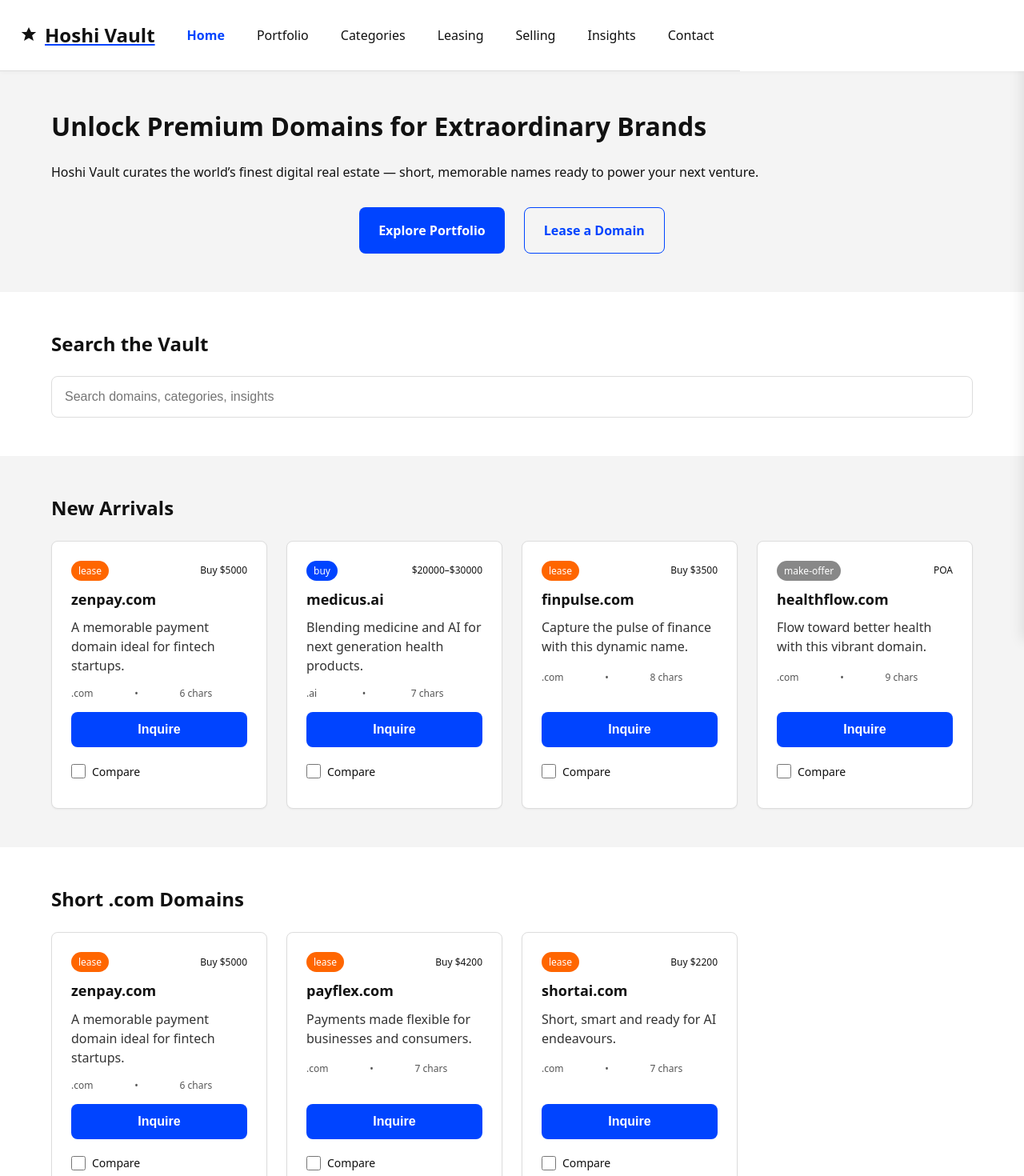
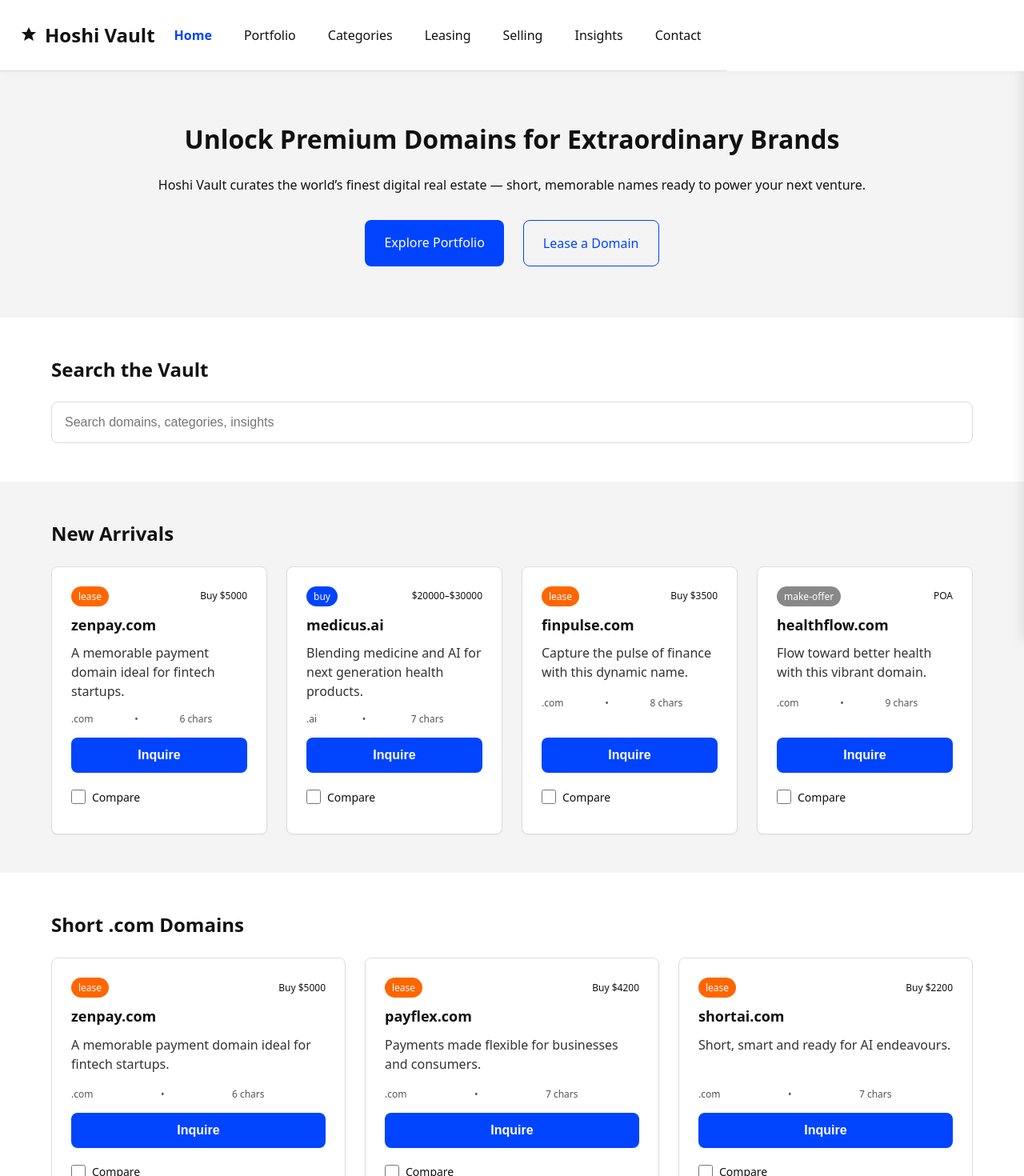
Before and after one commit to Hoshi-Cyber/hvault, a Next.js app: page / in a window 1280 px wide. Shown: the top 1470 px of the page at 80% size. Built offline with nearby package versions, Linux system fonts and the light colour scheme.

Commit message:
fix: update header, logo, and homepage layout

```diff
--- a/components/Header.js
+++ b/components/Header.js
@@ -33,32 +33,24 @@ export default function Header() {
     <header className="site-header">
       <nav aria-label="Main navigation" className="nav">
         <div
-          className="container"
-          style={{
-            display: 'flex',
-            alignItems: 'center',
-            gap: 'var(--space-2)',
-            minHeight: 'var(--site-header-h)',
-          }}
+          className="container nav-row"
+          style={{ display: 'flex', alignItems: 'center', gap: 'var(--space-2)' }}
         >
-          {/* Brand (always at left; link to home) */}
-          <Link href="/" aria-label="Hoshi Vault home" style={{ display: 'inline-flex', alignItems: 'center' }}>
-            <Logo size={24} />
-          </Link>
+          {/* Brand (always left) */}
+          <Logo size={24} />
 
-          {/* Spacer pushes nav to the right on desktop */}
-          <div style={{ flex: 1 }} />
-
-          {/* Desktop links (hidden on mobile via CSS) */}
-          <ul id="primary-menu" className={`nav-links ${open ? 'open' : ''}`}>
+          {/* Desktop links (auto-push to the right) */}
+          <ul
+            id="primary-menu"
+            className={`nav-links ${open ? 'open' : ''}`}
+            style={{ marginLeft: 'auto' }}
+          >
             {navItems.map(({ href, label }) => {
               const isActive = router.pathname === href;
               return (
                 <li key={href}>
                   <Link
                     href={href}
-                    onClick={() => setOpen(false)}
-                    aria-current={isActive ? 'page' : undefined}
                     className={isActive ? 'active' : ''}
                     style={{
                       color: isActive
@@ -75,18 +67,14 @@ export default function Header() {
             })}
           </ul>
 
-          {/* Hamburger (visible on mobile only; aligned far right) */}
+          {/* Hamburger (auto-push to far right on mobile) */}
           <button
             className="hamburger"
             aria-label="Toggle menu"
             aria-controls="primary-menu"
             aria-expanded={open}
             onClick={() => setOpen((v) => !v)}
-            /** ensure it sits flush right and has comfy hit area */
-            style={{
-              marginLeft: 'auto',
-              padding: '6px', // extra tap target
-            }}
+            style={{ marginLeft: 'auto' }}
           >
             <span></span>
             <span></span>
--- a/components/Logo.js
+++ b/components/Logo.js
@@ -1,30 +1,34 @@
 // components/Logo.js
 import Link from 'next/link';
 
-export default function Logo({ size = 'clamp(20px, 4vw, 28px)' }) {
+export default function Logo({ size = 24 }) {
+  const iconSize = typeof size === 'number' ? `${size}px` : size;
+
   return (
     <Link
       href="/"
-      aria-label="Hoshi Vault Home"
-      style={{ display: 'flex', alignItems: 'center', gap: '8px', textDecoration: 'none' }}
+      className="brand"
+      aria-label="Hoshi Vault home"
+      style={{
+        display: 'inline-flex',
+        alignItems: 'center',
+        gap: '8px',
+        textDecoration: 'none',
+        color: 'inherit',
+      }}
     >
       {/* Icon */}
       <img
         src="/hoshi-mark.svg"
         alt=""
         aria-hidden="true"
-        style={{
-          width: size,
-          height: size,
-          flexShrink: 0,
-        }}
+        style={{ width: iconSize, height: iconSize, flexShrink: 0 }}
       />
       {/* Wordmark */}
       <span
         style={{
           fontWeight: 700,
-          fontSize: size,
-          color: 'var(--color-text-primary)',
+          fontSize: iconSize,
           lineHeight: 1,
           whiteSpace: 'nowrap',
         }}
--- a/pages/index.js
+++ b/pages/index.js
@@ -4,19 +4,14 @@ import GlobalSearch from '../components/GlobalSearch';
 import DomainCard from '../components/DomainCard';
 import domains from '../data/domains.json';
 import categories from '../data/categories.json';
-import styles from '../styles/Home.module.css';
 
 export default function Home() {
-  // Derive curated rows
   const newArrivals = domains.slice(0, 4);
   const shortCom = domains.filter((d) => d.tld === '.com' && d.length <= 7).slice(0, 4);
-
-  // Category spotlights: pick first domain in each category
   const categorySpotlights = categories.slice(0, 3).map((cat) => {
     const domain = domains.find((d) => d.categories.includes(cat.slug));
     return { category: cat, domain };
   });
-
   const geoPicks = domains.filter((d) => d.categories.includes('geo')).slice(0, 4);
 
   return (
@@ -35,39 +30,63 @@ export default function Home() {
         />
       </Head>
 
-      {/* Hero */}
-      <section className={`${styles.section} ${styles.sectionAlt}`}>
+      <section style={{ padding: 'var(--space-6) 0', background: 'var(--color-neutral)', textAlign: 'center' }}>
         <div className="container">
-          <h1 className={styles.heroTitle}>Unlock Premium Domains for Extraordinary Brands</h1>
-          <p className={styles.heroLead}>
-            Hoshi Vault curates the world’s finest digital real estate — short, memorable names
-            ready to power your next venture.
+          <h1 style={{ marginBottom: 'var(--space-3)' }}>
+            Unlock Premium Domains for Extraordinary Brands
+          </h1>
+          <p style={{ marginBottom: 'var(--space-4)' }}>
+            Hoshi Vault curates the world’s finest digital real estate — short, memorable names ready
+            to power your next venture.
           </p>
-
-          <div className={styles.ctaRow} role="group" aria-label="Primary actions">
-            <Link href="/portfolio" className={`${styles.cta} ${styles.ctaPrimary}`}>
+          <div style={{ display: 'flex', justifyContent: 'center', gap: 'var(--space-3)', flexWrap: 'wrap' }}>
+            <Link
+              href="/portfolio"
+              className="btn btn-primary"
+              style={{
+                background: 'var(--color-accent-primary)',
+                color: '#fff',
+                padding: 'var(--space-2) var(--space-3)',
+                borderRadius: 'var(--radius)',
+                textDecoration: 'none'
+              }}
+            >
               Explore Portfolio
             </Link>
-            <Link href="/leasing" className={`${styles.cta} ${styles.ctaGhost}`}>
+            <Link
+              href="/leasing"
+              className="btn btn-outline"
+              style={{
+                border: '1px solid var(--color-accent-primary)',
+                color: 'var(--color-accent-primary)',
+                padding: 'var(--space-2) var(--space-3)',
+                borderRadius: 'var(--radius)',
+                textDecoration: 'none'
+              }}
+            >
               Lease a Domain
             </Link>
           </div>
         </div>
       </section>
 
-      {/* Search */}
-      <section className={styles.section}>
+      <section style={{ padding: 'var(--space-5) 0' }}>
         <div className="container">
-          <h2 className={styles.h2}>Search the Vault</h2>
+          <h2 style={{ marginBottom: 'var(--space-3)' }}>Search the Vault</h2>
           <GlobalSearch />
         </div>
       </section>
 
-      {/* New Arrivals */}
-      <section className={`${styles.section} ${styles.sectionAlt}`}>
+      <section style={{ padding: 'var(--space-5) 0', background: 'var(--color-neutral)' }}>
         <div className="container">
-          <h2 className={styles.h2}>New Arrivals</h2>
-          <div className="grid-cards">
+          <h2 style={{ marginBottom: 'var(--space-3)' }}>New Arrivals</h2>
+          <div
+            style={{
+              display: 'grid',
+              gridTemplateColumns: 'repeat(auto-fit, minmax(250px, 1fr))',
+              gap: 'var(--space-3)'
+            }}
+          >
             {newArrivals.map((domain) => (
               <DomainCard key={domain.slug} domain={domain} />
             ))}
@@ -75,11 +94,16 @@ export default function Home() {
         </div>
       </section>
 
-      {/* Short .com */}
-      <section className={styles.section}>
+      <section style={{ padding: 'var(--space-5) 0' }}>
         <div className="container">
-          <h2 className={styles.h2}>Short .com Domains</h2>
-          <div className="grid-cards">
+          <h2 style={{ marginBottom: 'var(--space-3)' }}>Short .com Domains</h2>
+          <div
+            style={{
+              display: 'grid',
+              gridTemplateColumns: 'repeat(auto-fit, minmax(250px, 1fr))',
+              gap: 'var(--space-3)'
+            }}
+          >
             {shortCom.map((domain) => (
               <DomainCard key={domain.slug} domain={domain} />
             ))}
@@ -87,14 +111,19 @@ export default function Home() {
         </div>
       </section>
 
-      {/* Category Spotlights */}
-      <section className={`${styles.section} ${styles.sectionAlt}`}>
+      <section style={{ padding: 'var(--space-5) 0', background: 'var(--color-neutral)' }}>
         <div className="container">
-          <h2 className={styles.h2}>Category Spotlights</h2>
-          <div className="grid-cards">
+          <h2 style={{ marginBottom: 'var(--space-3)' }}>Category Spotlights</h2>
+          <div
+            style={{
+              display: 'grid',
+              gridTemplateColumns: 'repeat(auto-fit, minmax(250px, 1fr))',
+              gap: 'var(--space-3)'
+            }}
+          >
             {categorySpotlights.map(({ category, domain }) => (
-              <div key={category.slug}>
-                <h3 className={styles.h3}>{category.name}</h3>
+              <div key={category.slug} style={{ display: 'flex', flexDirection: 'column' }}>
+                <h3 style={{ marginBottom: 'var(--space-2)' }}>{category.name}</h3>
                 {domain ? <DomainCard domain={domain} /> : <p>No domains in this category yet.</p>}
               </div>
             ))}
@@ -102,11 +131,16 @@ export default function Home() {
         </div>
       </section>
 
-      {/* Geo Picks */}
-      <section className={styles.section}>
+      <section style={{ padding: 'var(--space-5) 0' }}>
         <div className="container">
-          <h2 className={styles.h2}>Geo Picks</h2>
-          <div className="grid-cards">
+          <h2 style={{ marginBottom: 'var(--space-3)' }}>Geo Picks</h2>
+          <div
+            style={{
+              display: 'grid',
+              gridTemplateColumns: 'repeat(auto-fit, minmax(250px, 1fr))',
+              gap: 'var(--space-3)'
+            }}
+          >
             {geoPicks.map((domain) => (
               <DomainCard key={domain.slug} domain={domain} />
             ))}
@@ -114,37 +148,63 @@ export default function Home() {
         </div>
       </section>
 
-      {/* Shortlist form */}
-      <section className={`${styles.section} ${styles.sectionAlt}`}>
+      <section style={{ padding: 'var(--space-5) 0', background: 'var(--color-neutral)' }}>
         <div className="container" style={{ textAlign: 'center' }}>
-          <h2 className={styles.h2}>60+ Premium Names Ready for Deployment</h2>
-          <p className={styles.leadTight}>
+          <h2 style={{ marginBottom: 'var(--space-3)' }}>60+ Premium Names Ready for Deployment</h2>
+          <p style={{ marginBottom: 'var(--space-3)' }}>
             Selected Deployments: Healthcare, Fintech, AI, Geo markets and more.
           </p>
-
           <form
             onSubmit={(e) => {
               e.preventDefault();
               alert('Shortlist request submitted');
             }}
-            className={styles.form}
-            noValidate
+            style={{
+              display: 'grid',
+              gap: 'var(--space-3)',
+              maxWidth: '600px',
+              margin: '0 auto'
+            }}
           >
-            <h3 className={styles.h3}>Request a Domain Shortlist</h3>
-
+            <h3>Request a Domain Shortlist</h3>
             <label>
               <span className="sr-only">Name</span>
-              <input type="text" name="name" placeholder="Your Name" required className={styles.input} />
+              <input
+                type="text"
+                name="name"
+                placeholder="Your Name"
+                required
+                style={{
+                  padding: 'var(--space-2)',
+                  border: `1px solid var(--color-border)`,
+                  borderRadius: 'var(--radius)'
+                }}
+              />
             </label>
-
             <label>
               <span className="sr-only">Email</span>
-              <input type="email" name="email" placeholder="Email Address" required className={styles.input} />
+              <input
+                type="email"
+                name="email"
+                placeholder="Email Address"
+                required
+                style={{
+                  padding: 'var(--space-2)',
+                  border: `1px solid var(--color-border)`,
+                  borderRadius: 'var(--radius)'
+                }}
+              />
             </label>
-
             <label>
               <span className="sr-only">Preferred category</span>
-              <select name="category" className={styles.input}>
+              <select
+                name="category"
+                style={{
+                  padding: 'var(--space-2)',
+                  border: `1px solid var(--color-border)`,
+                  borderRadius: 'var(--radius)'
+                }}
+              >
                 <option value="">Preferred Category</option>
                 {categories.map((cat) => (
                   <option key={cat.slug} value={cat.slug}>
@@ -153,25 +213,32 @@ export default function Home() {
                 ))}
               </select>
             </label>
-
-            <button type="submit" className={`${styles.cta} ${styles.ctaPrimary}`}>
+            <button
+              type="submit"
+              style={{
+                background: 'var(--color-accent-primary)',
+                color: '#fff',
+                padding: 'var(--space-2)',
+                borderRadius: 'var(--radius)',
+                border: 'none'
+              }}
+            >
               Submit
             </button>
           </form>
         </div>
       </section>
 
-      {/* About */}
-      <section className={styles.section}>
+      <section style={{ padding: 'var(--space-5) 0' }}>
         <div className="container">
-          <h2 className={styles.h2}>About Hoshi Vault</h2>
+          <h2>About Hoshi Vault</h2>
           <p>
-            Hoshi Vault is a private domain asset company specialising in the acquisition, management
-            and strategic deployment of premium digital real estate. Our mission is to maximise
-            asset value through recurring cashflow, selective high-margin exits and long-term equity
-            growth. Whether leasing or buying, clients trust Hoshi Vault for its authority, discretion
-            and premium inventory. All transactions are conducted via independent escrow for safety
-            and trust.
+            Hoshi Vault is a private domain asset company specialising in the acquisition,
+            management and strategic deployment of premium digital real estate. Our mission is to
+            maximise asset value through recurring cashflow, selective high-margin exits and
+            long-term equity growth. Whether leasing or buying, clients trust Hoshi Vault for its
+            authority, discretion and premium inventory. All transactions are conducted via
+            independent escrow for safety and trust.
           </p>
         </div>
       </section>
```
